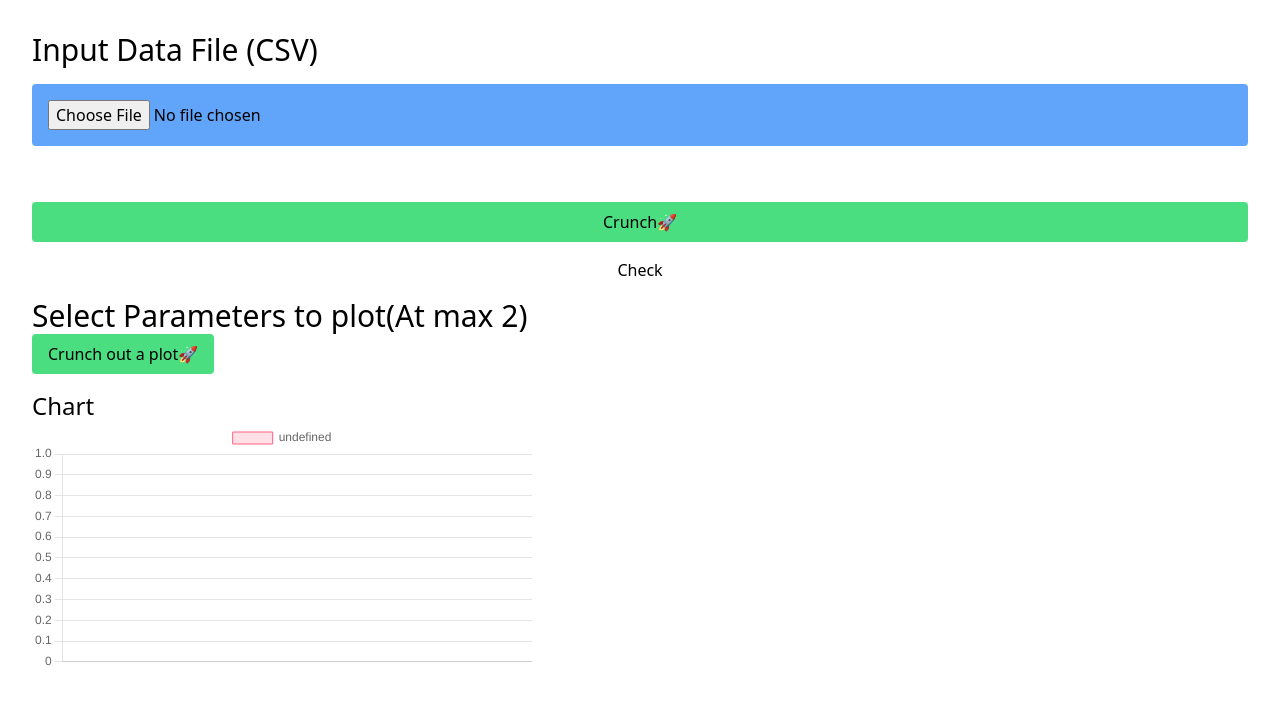
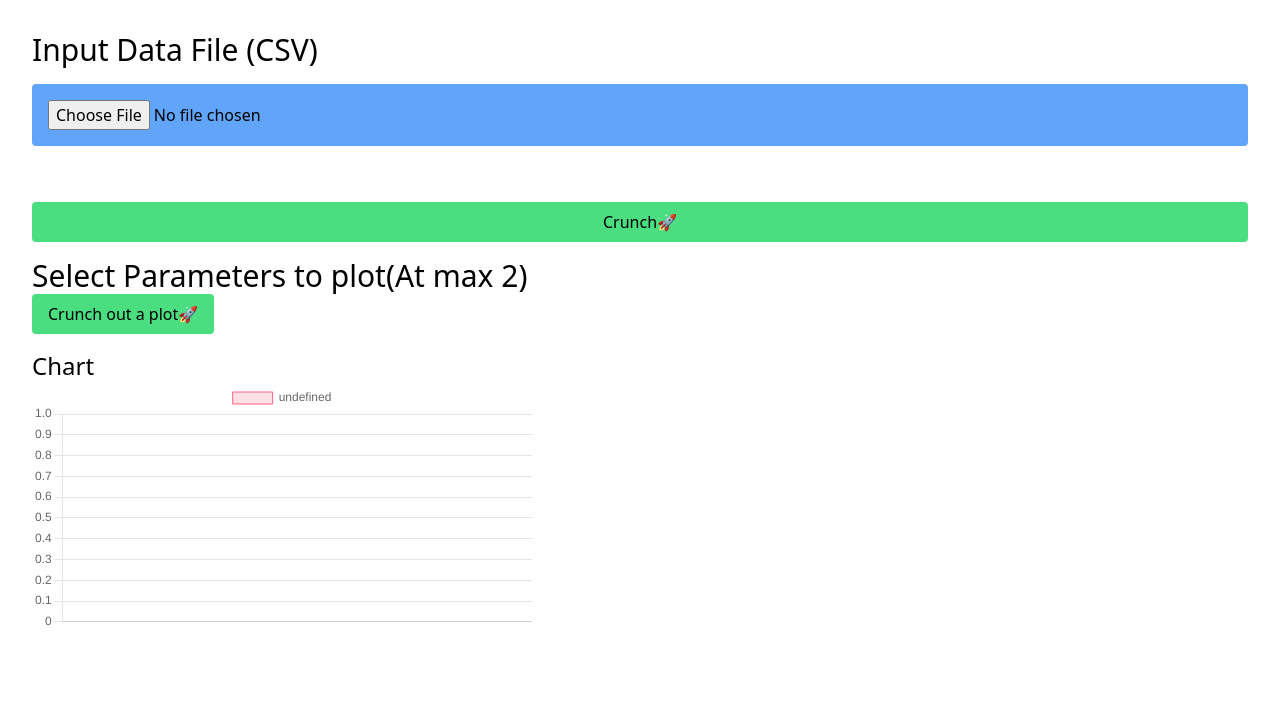
Before and after one commit to Lakshit-Chiranjiv/data-crunch, a Next.js app: page / in a window 1280 px wide. Shown: the top 704 px of the page. Built offline with nearby package versions, Linux system fonts and the light colour scheme.

Commit message:
removed check btn

```diff
--- a/app/components/Home.jsx
+++ b/app/components/Home.jsx
@@ -14,9 +14,6 @@ const Home = () => {
     <div className='p-8 flex flex-col gap-4'>
 
       <DataInput setJsonFileData={setJsonFileData} />
-      <button onClick={() =>{
-          console.log(jsonFileData);
-      }}>Check</button>
 
       <SelectParams inputData={jsonFileData} setSelectedAttributes={setSelectedAttributes}/>
 
```
